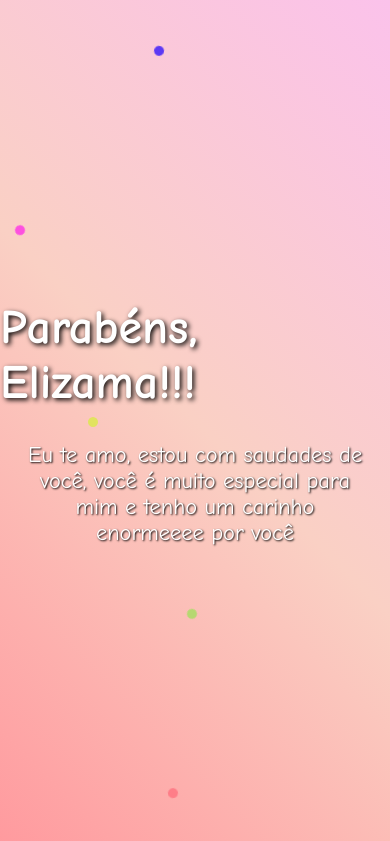
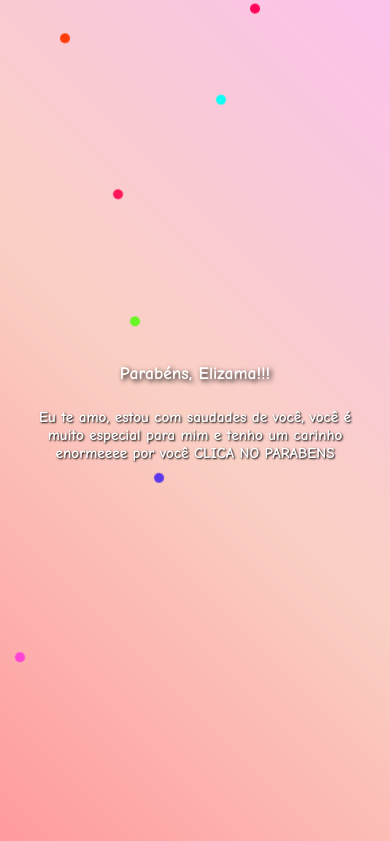
Before and after one commit to etinhowel/Aniversario, a plain HTML site: page index.html in a window 390 px wide. Shown: the top 841 px of the page. Drawn offline with Linux system fonts and the light colour scheme.

Commit message:
correção mobile

```diff
--- a/index.html
+++ b/index.html
@@ -5,37 +5,82 @@
     <meta name="viewport" content="width=device-width, initial-scale=1.0" />
     <title>EU TE AMO</title>
     <style>
+      @import url("https://fonts.googleapis.com/css2?family=Comic+Neue:wght@700&display=swap");
+      html,
       body {
+        height: 100%;
         margin: 0;
         padding: 0;
+      }
+      body {
+        min-height: 100vh;
+        width: 100vw;
+        margin: 0;
+        padding: 0;
+        box-sizing: border-box;
+        background: linear-gradient(45deg, #ff9a9e, #fad0c4, #fbc2eb);
+        font-family: "Comic Neue", "Comic Sans MS", cursive, sans-serif;
+        overflow: hidden;
+      }
+      .center-container {
+        min-height: 100vh;
+        min-width: 100vw;
+        width: 100vw;
         display: flex;
         flex-direction: column;
         justify-content: center;
         align-items: center;
-        height: 100vh;
-        background: linear-gradient(45deg, #ff9a9e, #fad0c4, #fbc2eb);
-        font-family: "Comic Sans MS", cursive, sans-serif;
-        overflow: hidden;
+        text-align: center;
+        position: relative;
+        z-index: 2;
+        box-sizing: border-box;
       }
-
       h1 {
-        font-size: 3rem;
+        font-size: 2.5rem;
         color: #fff;
         text-shadow: 2px 2px 5px #000;
         animation: bounce 1s infinite;
         cursor: pointer;
         margin-bottom: 10px;
+        line-height: 1.1;
+        word-break: break-word;
+        font-family: "Comic Neue", "Comic Sans MS", cursive, sans-serif;
       }
-
       p {
-        font-size: 1.4rem;
+        font-size: 1.3rem;
         color: #fff;
         text-shadow: 1px 1px 2px #000;
         margin-bottom: 30px;
         max-width: 90vw;
-        text-align: center;
+        word-break: break-word;
+        font-family: "Comic Neue", "Comic Sans MS", cursive, sans-serif;
       }
-
+      #elizama-img {
+        display: none;
+        margin-top: 20px;
+        max-width: 300px;
+        max-height: 300px;
+        border-radius: 15px;
+        box-shadow: 0 4px 16px rgba(0, 0, 0, 0.2);
+        animation: fadein 1s;
+      }
+      @keyframes fadein {
+        from {
+          opacity: 0;
+        }
+        to {
+          opacity: 1;
+        }
+      }
+      .confetti {
+        position: absolute;
+        width: 10px;
+        height: 10px;
+        background: #fff;
+        border-radius: 50%;
+        animation: fall 3s infinite ease-in-out;
+        z-index: 10;
+      }
       @keyframes bounce {
         0%,
         100% {
@@ -45,16 +90,6 @@
           transform: translateY(-20px);
         }
       }
-
-      .confetti {
-        position: absolute;
-        width: 10px;
-        height: 10px;
-        background: #fff;
-        border-radius: 50%;
-        animation: fall 3s infinite ease-in-out;
-      }
-
       @keyframes fall {
         0% {
           transform: translateY(-100vh) rotate(0deg);
@@ -65,41 +100,45 @@
           opacity: 0;
         }
       }
-
+      /* RESPONSIVO */
+      @media (max-width: 600px) {
+        h1 {
+          font-size: 1.7rem;
+          padding: 0 7vw;
+        }
+        p {
+          font-size: 1.05rem;
+          padding: 0 6vw;
+        }
         #elizama-img {
-        display: none;
-        margin-top: 20px;
-        max-width: 300px;
-        max-height: 300px;
-        border-radius: 15px;
-        box-shadow: 0 4px 16px rgba(0, 0, 0, 0.2);
-        animation: fadein 1s;
+          max-width: 88vw;
+          max-height: 45vw;
         }
-
-      @keyframes fadein {
-        from {
-          opacity: 0;
       }
-        to {
-          opacity: 1;
+      @media (max-width: 400px) {
+        h1 {
+          font-size: 1.1rem;
+        }
+        p {
+          font-size: 0.95rem;
         }
       }
     </style>
   </head>
   <body>
-    <!-- Áudio de fundo: troque o src abaixo pelo link correto do seu arquivo de áudio -->
     <audio id="bg-music" loop>
       <source src="melhor.mp3" type="audio/mpeg" />
+      Seu navegador não suporta áudio HTML5.
     </audio>
-
+    <div class="center-container">
       <h1 id="parabens-text">Parabéns, Elizama!!!</h1>
       <p>
         Eu te amo, estou com saudades de você, você é muito especial para mim e
-      tenho um carinho enormeeee por você
+        tenho um carinho enormeeee por você CLICA NO PARABENS
       </p>
       <!-- Troque o src abaixo pela URL da foto que você quiser mostrar -->
       <img id="elizama-img" src="nos.png" alt="Foto especial da Elizama" />
-
+    </div>
     <script>
       // Confetti logic
       function createConfetti() {
@@ -128,6 +167,8 @@
       function playMusic() {
         const bgMusic = document.getElementById("bg-music");
         if (bgMusic && bgMusic.paused) {
+          // Exemplo: começa em 90 segundos
+          // bgMusic.currentTime = 90;
           bgMusic.play();
         }
         document.body.removeEventListener("touchstart", playMusic);
@@ -135,17 +176,6 @@
       }
       document.body.addEventListener("touchstart", playMusic);
       document.body.addEventListener("click", playMusic);
-
-      function playMusicFromTime() {
-        var audio = document.getElementById("bg-music");
-        // Defina o tempo inicial em segundos
-        audio.currentTime = 40; // 1 minuto e 30 segundos
-        audio.play();
-        document.body.removeEventListener("touchstart", playMusicFromTime);
-        document.body.removeEventListener("click", playMusicFromTime);
-      }
-      document.body.addEventListener("touchstart", playMusicFromTime);
-      document.body.addEventListener("click", playMusicFromTime);
     </script>
   </body>
 </html>
```
Lines whose indentation alone changed are shown as unchanged.
